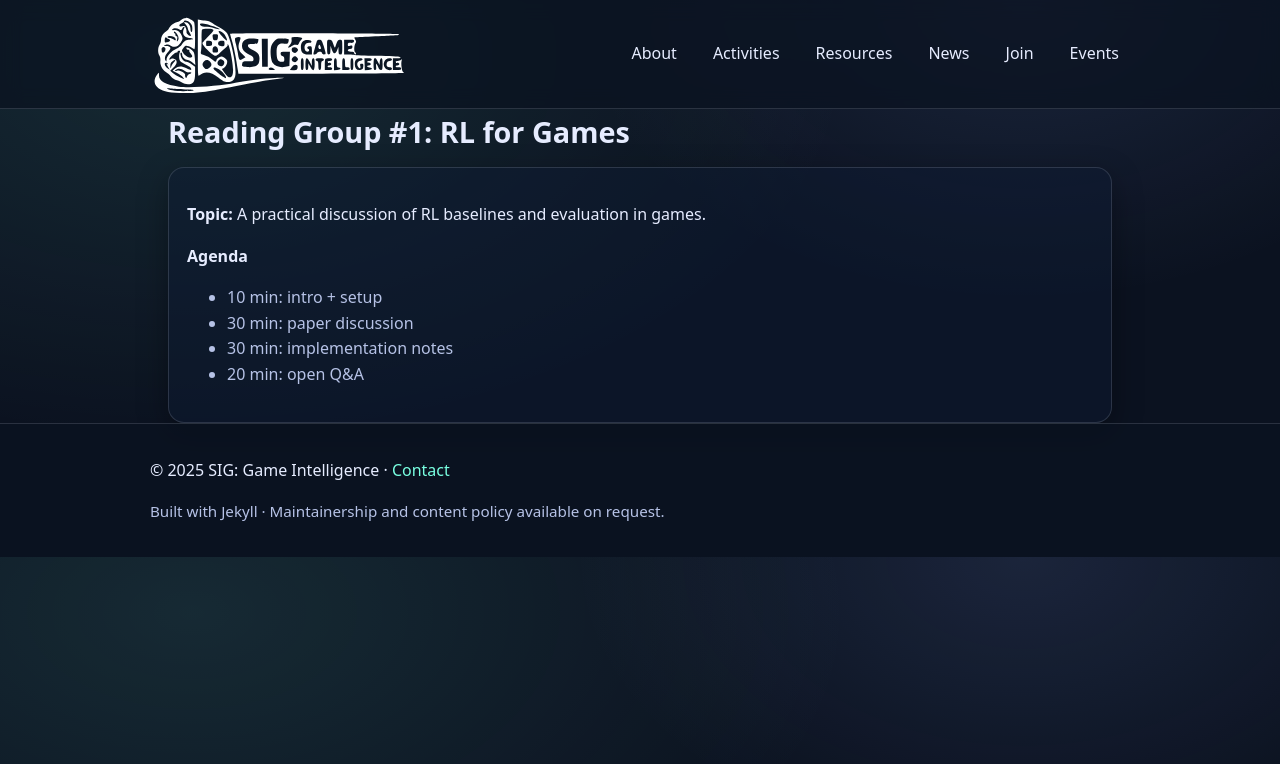
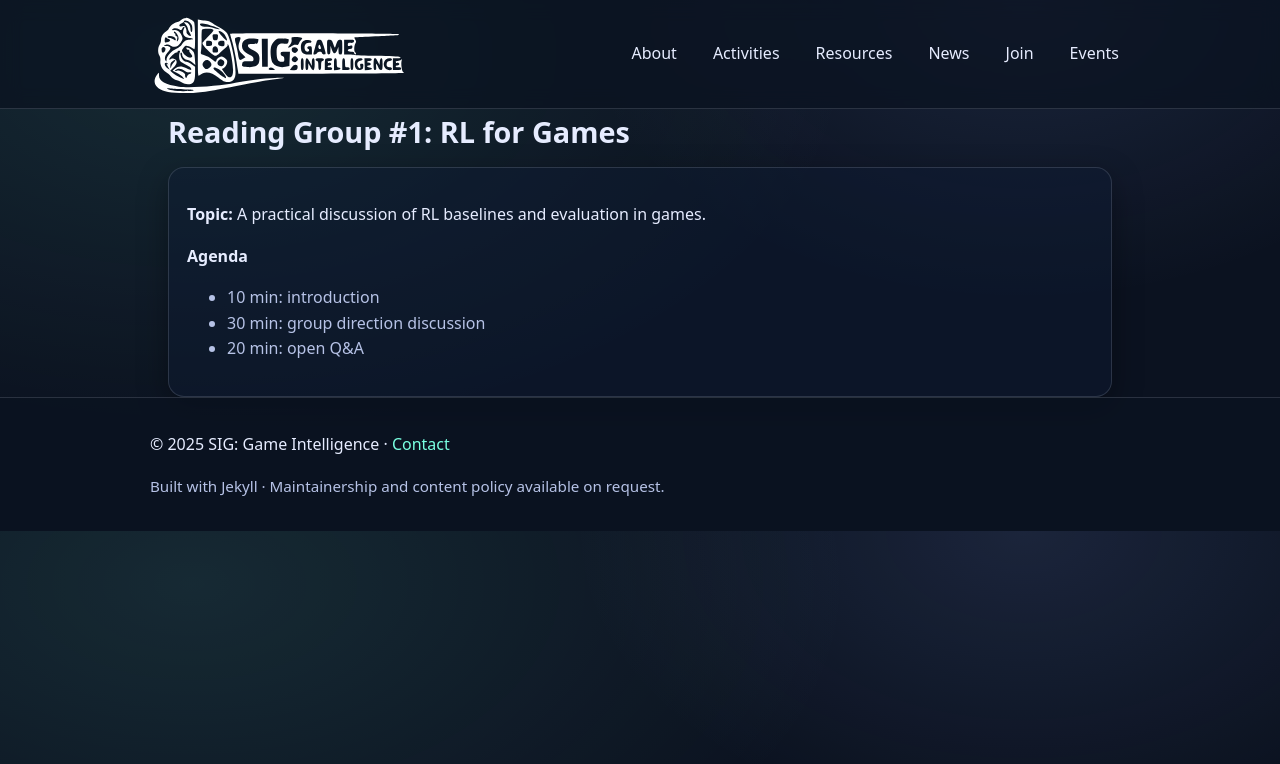
Before and after one commit to ThapanapongRukkanchanunt/csgame, a Jekyll site: the page built from _events/2026-01-08-reading-group.md, in a window 1280 px wide. Shown: the top 764 px of the page. Built offline with Jekyll 4.4.1, drawn with Linux system fonts in a browser that asks for light colours.

Commit message:
Update event detail

```diff
--- a/_events/2026-01-08-reading-group.md
+++ b/_events/2026-01-08-reading-group.md
@@ -13,7 +13,6 @@ tags: [reading-group, reinforcement-learning]
 **Topic:** A practical discussion of RL baselines and evaluation in games.
 
 **Agenda**
-- 10 min: intro + setup
-- 30 min: paper discussion
-- 30 min: implementation notes
+- 10 min: introduction
+- 30 min: group direction discussion
 - 20 min: open Q&A
```
Also changed, not shown: other parts of _events/2026-01-08-reading-group.md (+2 -2 lines).
